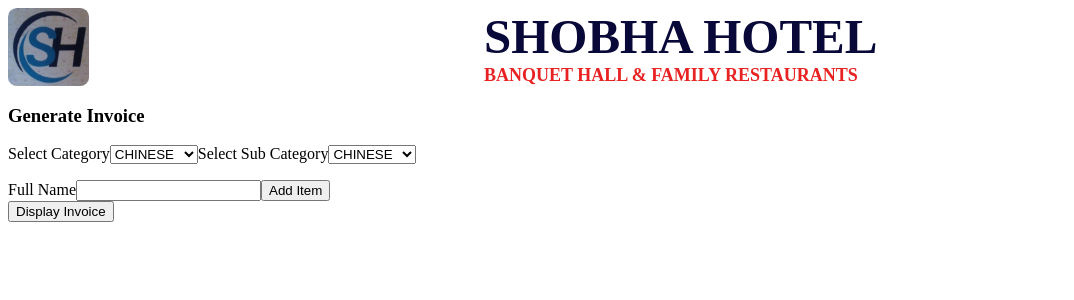
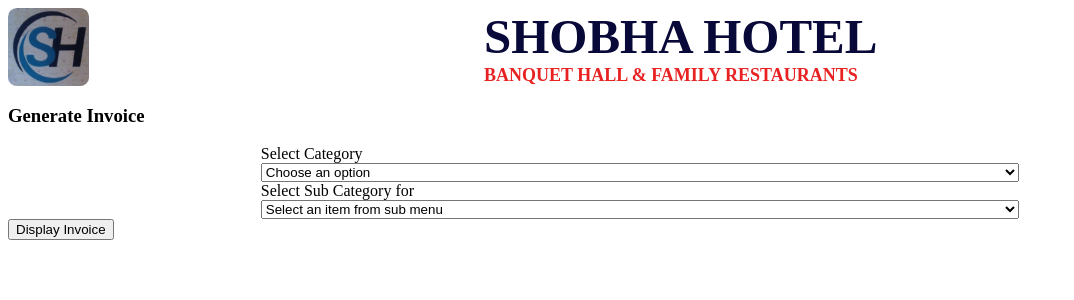
Before and after one commit to samridhikansal/shobha-hotel, a React (Create React App) app: page /generateinvoice in a window 1280 px wide. Shown: the top 300 px of the page, without its empty margins (0-1074 px from the left). Built offline with nearby package versions, Linux system fonts and the light colour scheme.

Commit message:
form latest changes

```diff
--- a/src/components/invoice/invoiceForm/invoice/generateInvoice.js
+++ b/src/components/invoice/invoiceForm/invoice/generateInvoice.js
@@ -2,43 +2,77 @@
 import { Link } from "react-router-dom";
 import { connect } from "react-redux";
 import uuid from "react-uuid";
+import "./generateinvoice.css";
 
 class GenerateInvoice extends React.Component {
   constructor(props) {
     super(props);
     this.state = {
-      displayCat: false,
-      selectCat: false,
+      //   displayCat: false,
+      //   selectCat: false,
       itemCat: "",
       itemList: "",
+      item: {},
     };
   }
 
   render() {
-    console.log("cat is " + this.state.itemCat);
-
-    console.log();
-
+    console.log(this.props.itemsData);
+    console.log(
+      this.props.itemsData.filter(
+        (items) => items.category === this.state.itemCat
+      )
+    );
     return (
       <div>
         <h3>Generate Invoice </h3>
-        {/* value={this.state.value} onChange={this.handleChange} */}
+        <form className="form">
           <label>Select Category</label>
-        <select>
+          <select
+            id="itemcat"
+            value={this.state.itemCat}
+            onChange={(e) =>
+              this.setState({ ...this.state, itemCat: e.target.value })
+            }
+          >
+            <option value=""> Choose an option </option>
             {this.props.itemsData.map((item) => {
-            return <option value={item.category}>{item.category}</option>;
+              return (
+                <option key={uuid()} value={item.category}>
+                  {item.category}
+                </option>
+              );
             })}
           </select>
-        <label>Select Sub Category</label>
-        <select>
-          {this.props.itemsData.map((item) => {
-            return <option value={item.category}>{item.category}</option>;
+          {/* Category sub-cat */}
+          <label id="itemlist">
+            Select Sub Category for {this.state.itemCat}
+          </label>
+          <select
+            id="itemlist"
+            value={this.state.item.name}
+            onChange={(e) =>
+              this.setState({
+                ...this.state,
+                item: { ...this.state.item, name: e.target.value },
+              })
+            }
+          >
+            <option value=""> Select an item from sub menu</option>
+            {/* {this.props.itemsData[0].itemList.map((item) => {
+              return <option> {item.item}</option>;
+            })} */}
+            {this.props.itemsData
+              .filter((item) => item.category == this.state.itemCat)
+              .map((item) => {
+                return item.itemList.map((itemlist) => {
+                  return <option> {itemlist.item}</option>;
+                });
               })}
           </select>
-        {this.props.itemsData.map((item) => {
-          return <p>{item.cat}</p>;
-        })}
-        <form>
+        </form>
+
+        {/* <form>
           <label>Full Name</label>
           <input type="text"></input>
           <button
@@ -91,8 +125,8 @@
                 // ))}
               }
             </div>
-          ) : null}
-        </form>
+          ) : null} */}
+        {/* </form> */}
         <Link to="/displayinvoice">
           {" "}
           <button> Display Invoice</button>{" "}
--- /dev/null
+++ b/src/components/invoice/invoiceForm/invoice/generateinvoice.css
@@ -0,0 +1,15 @@
+.form {
+  width: 80%;
+  margin-right: 10%;
+  margin-left: 10%;
+  display: flex;
+  flex-direction: column;
+}
+
+@media (min-width: 700px) {
+  .form {
+    width: 60%;
+    margin-left: 20%;
+    margin-right: 20%;
+  }
+}
--- a/src/components/invoice/invoiceForm/invoiceForm.css
+++ /dev/null
@@ -1,65 +0,0 @@
-.form-wrapper {
-  width: 100%;
-  background-color: lightcoral;
-  border: black solid 5px;
-  border-collapse: collapse;
-  /* padding: 0 20px 0 20px; */
-}
-.form-title {
-  text-align: center;
-  background-color: lightcoral;
-  padding: 5px;
-  border-bottom: solid black 3px;
-}
-
-.form {
-  display: flex;
-  flex-direction: column;
-
-  /* border: black solid 5px; */
-  border-collapse: collapse;
-}
-.form-header {
-  border-bottom: solid black 3px;
-}
-.form-body {
-  background-color: mistyrose;
-  border-bottom: black 3px solid;
-  padding: 20px 0 20px 0;
-  display: flex;
-  flex-direction: column;
-}
-
-.form-footer {
-  /* border: black solid 5px; */
-  border-collapse: collapse;
-  padding: 10px 0 10px;
-  text-align: center;
-}
-
-input {
-  width: 90%;
-  margin-left: 5%;
-}
-.food-type {
-  width: 90%;
-  margin-left: 5%;
-}
-@media (min-width: 1024px) {
-  .form-wrapper {
-    max-width: 80%;
-    margin-left: 10%;
-    margin-right: 10%;
-  }
-  input {
-    width: 70%;
-    margin-left: 10%;
-  }
-  .food-type {
-    width: 70%;
-    margin-left: 10%;
-  }
-  .food-type-cat {
-    padding: 5px 0 5px 0;
-  }
-}
```
Lines whose indentation alone changed are shown as unchanged.
